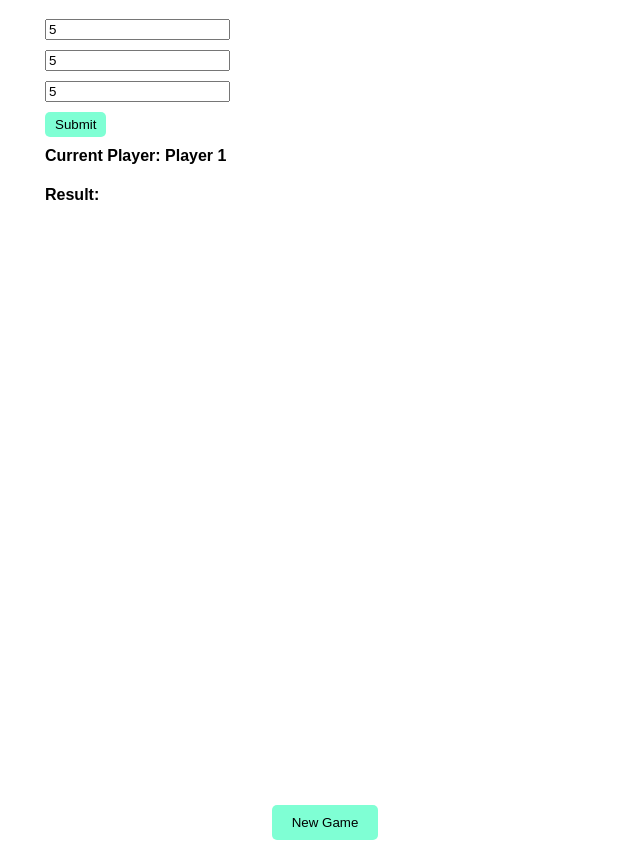
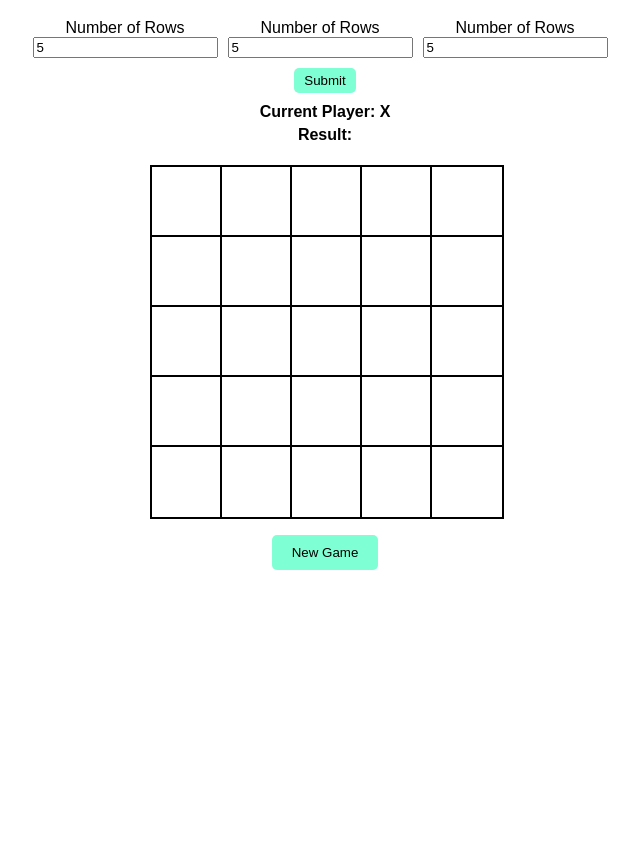
Before and after one commit to ahmedashraf412/Dynamic-Tic-Tac-Toe, a plain HTML site: page index.html in a window 1280 px wide. Both pictures are taken after typing "5", "5", "5" into the empty fields and a click on the button "Submit". Shown: the part 69-917 px from the top of the page, without its empty margins (315-955 px from the left). After the commit the page ends 800 px from the top, so only its background shows below. Drawn offline with Linux system fonts and the light colour scheme.

Commit message:
ui build

```diff
--- a/index.html
+++ b/index.html
@@ -1,32 +1,44 @@
 <html lang="en">
+
 <head>
     <meta charset="UTF-8">
     <meta name="viewport" content="width=device-width, initial-scale=1.0">
     <title>Document</title>
     <link rel="stylesheet" href="styles.css">
 </head>
+
 <body>
     <container class="appContainer">
         <h1 class="title">XO-GAME</h1>
 
 
-    <div class="container2">
+
         <div class="container3">
-        <div>
-            <input id="rows" min="3" type="number" class="input" placeholder="Number of Rows">
-            <input id="columns" min="3" type="number" class="input" placeholder="Number of Columns">
-            <input id="win-number" min="3" type="number" class="input" placeholder="Win Number">
-            <button type="submit"class="submit-btn">Submit</button>
+            <div class="container4">
+                <div class="label">
+                    <label for="rows">Number of Rows</label>
+                    <input id="rows" min="3" type="number" class="input" >
                 </div>
-        <h4 class="current-player">Current Player: Player 1 </h4>
+                <div class="label">
+                    <label for="columns">Number of Rows</label>
+                    <input id="columns" min="3" type="number" class="input" >
+                </div>
+                <div class="label">
+                    <label for="win-number">Number of Rows</label>
+                    <input id="win-number" min="3" type="number" class="input" >
+                </div>
+            </div>
+            <button type="submit" class="submit-btn">Submit</button>
+            <h4 class="current-player"></h4>
             <h4 class="result">Result: </h4>
         </div>
-    <div class="xo-game">
+        <div id="xo-game" class="xo-game">
         </div>
-    </div>
+
         <button class="restart">New Game</button>
     </container>
 
     <script src="index.js"></script>
 </body>
+
 </html>
--- a/index.js
+++ b/index.js
@@ -3,30 +3,98 @@ let rows = 0;
 let columns = 0;
 let winNumber = 0;
 let history = [];
+let gameBlocks = [];
+let currentPlayer = "X";
+let roundWon = false;
+let result = document.querySelector(".result");
+let newGame = document.querySelector(".restart");
+gameSubmit();
 
-getValue();
+function newGameFun(){
+newGame.addEventListener('click', ()=>{
+    resetGame();
+        document.querySelector(".current-player").innerHTML = `Current Player: ${currentPlayer}`;
+        document.querySelector(".result").innerHTML = `Result: `;
 
-
-
- function getValue() {
+        if (rows >= 3 && columns >= 3 && winNumber >= 3) {
+            buildGame(rows, columns);
+            startGame();
+            newGameFun();
+        }
+        startGame();
+});
+}
+function gameSubmit() {
     submitBtn.addEventListener("click", () => {
-
-            rows = document.querySelector("#rows").value;
-            columns = document.querySelector("#columns").value;
-            winNumber = document.querySelector("#win-number").value;
-            if (rows && columns && winNumber >= 3) {
-                buildGame();
-                startGame();
+        resetGame();
+        document.querySelector(".current-player").innerHTML = `Current Player: ${currentPlayer}`;
+        document.querySelector(".result").innerHTML = `Result: `;
+        rows = document.querySelector("#rows").value;
+        columns = document.querySelector("#columns").value;
+        winNumber = document.querySelector("#win-number").value;
+        // document.querySelector("#rows").value = "";
+        // document.querySelector("#columns").value = "";
+        // document.querySelector("#win-number").value = "";
+        if (rows >= 3 && columns >= 3 && winNumber >= 3) {
+            buildGame(rows, columns);
+            startGame();
+            newGameFun();
         }
         else {
             alert("Minimum Number is 3");
 
         }
+
     });
 }
-function buildGame(){
+function buildGame(rows, columns) {
+    document.getElementById("xo-game").style.gridTemplateColumns = `repeat(${columns},70px)`;
+    document.getElementById("xo-game").style.gridTemplateRows = `repeat(${rows},70px)`;
+    for (i = 0; i < (rows * columns); i++) {
+        let createBlock = document.createElement('div');
+        createBlock.className = 'xo-block'
+        createBlock.id = `${i}`;
+        document.querySelector('.xo-game').appendChild(createBlock);
+    }
+    gameBlocks.push(...document.querySelectorAll('.xo-block'));
+}
+function startGame() {
+    gameBlocks.forEach((block, index) => {
+        block.addEventListener('click', () => {
+            if (roundWon === true) {
+                return
+            }
+            if (result.innerHTML == `Result: ${currentPlayer} Wins!` || result.innerHTML == `Result:  ${currentPlayer} Wins!`) {
+                return;
+            }
+            if (block.innerHTML.trim() === "") {
+                block.innerHTML = `${currentPlayer}`;
+                currentPlayer = currentPlayer == "X" ? currentPlayer = "O" : currentPlayer = "X";
+                document.querySelector(".current-player").innerHTML = `Current Player: ${currentPlayer}`;
+            }
+            let countX = gameBlocks.filter(block => block.innerHTML === 'X').length;
+            let countO = gameBlocks.filter(block => block.innerHTML === 'O').length;
+            if (countX + countO === (rows * columns)) {
+                result.innerHTML = "Result: Draw!";
+                return; // Stop further actions if game is over
+            }
+        }
+        )
+    })
+}
+
+function resetGame() {
+    if (document.querySelector(".xo-game").firstChild == null) {
+        return
+    }
+    while (document.querySelector(".xo-game").firstChild) {
+        document.querySelector(".xo-game").removeChild(document.querySelector(".xo-game").lastChild);
+    }
+    gameBlocks = [];
+    currentPlayer = "X";
+    result.innerHTML = "Result: ";
+}
+
+function win(){
 
 }
-function startGame(){
-
-}
--- a/styles.css
+++ b/styles.css
@@ -1,9 +1,9 @@
 .input{
-    display: flex;
     margin-bottom: 10px;
 }
 .submit-btn{
     display: flex;
+    align-self: center;
     padding: 5px 10px;
     margin-bottom: 10px;
     border: none;
@@ -24,8 +24,8 @@
 }
 .xo-game{
     display:grid;
-    grid-template-columns:repeat(8,70px);
-    grid-template-rows: repeat(8,70px);
+    /* grid-template-columns:repeat(8,70px);
+    grid-template-rows: repeat(8,70px); */
 
 }
 
@@ -62,3 +62,24 @@
 .result{
     margin-top: 0px;
 }
+.container3 {
+    display: flex;
+    flex-direction: column;
+    justify-content: center;
+    align-items: center;
+}
+
+.current-player{
+    margin-bottom: 5px;
+}
+.container4{
+    display: flex;
+    flex-direction: row;
+}
+.label{
+    display: flex;
+    flex-direction: column;
+    margin-right: 10px;
+    justify-content: center;
+    align-items: center;
+}
```
Lines whose indentation alone changed are shown as unchanged.
